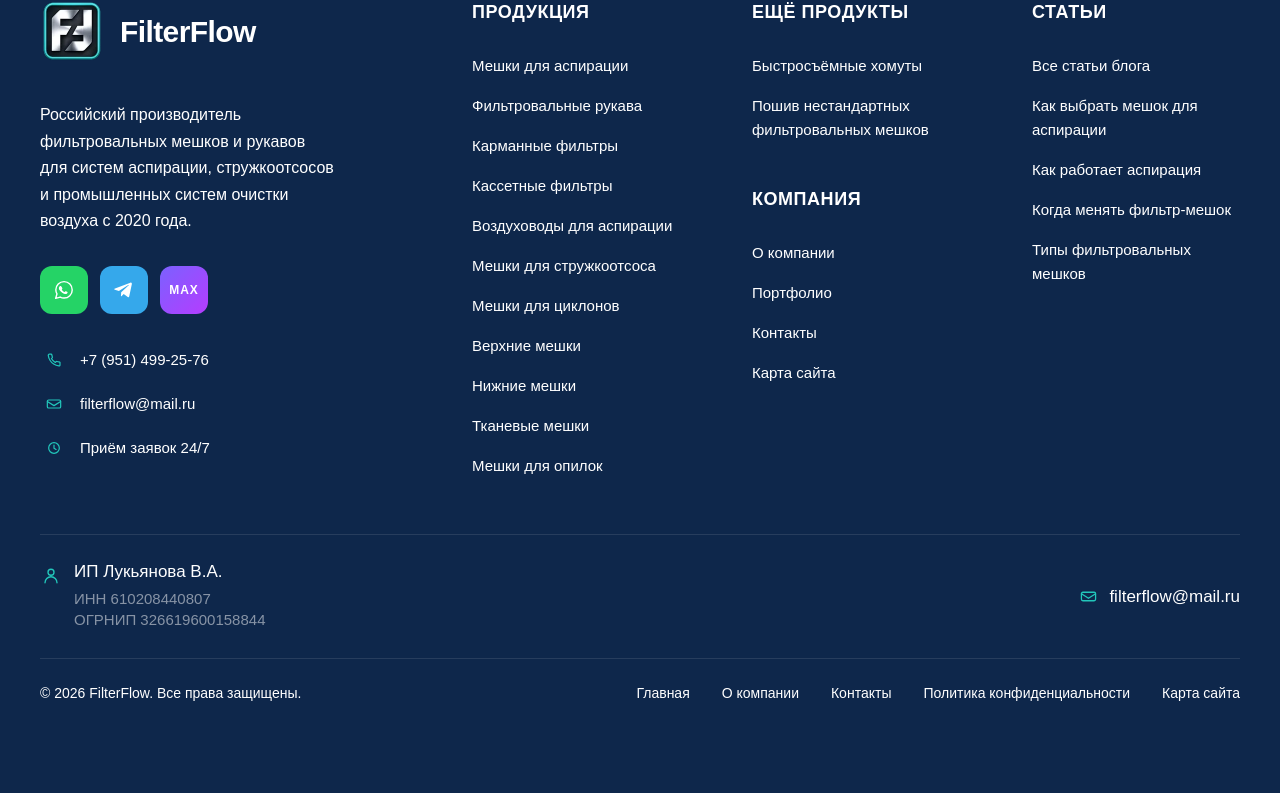
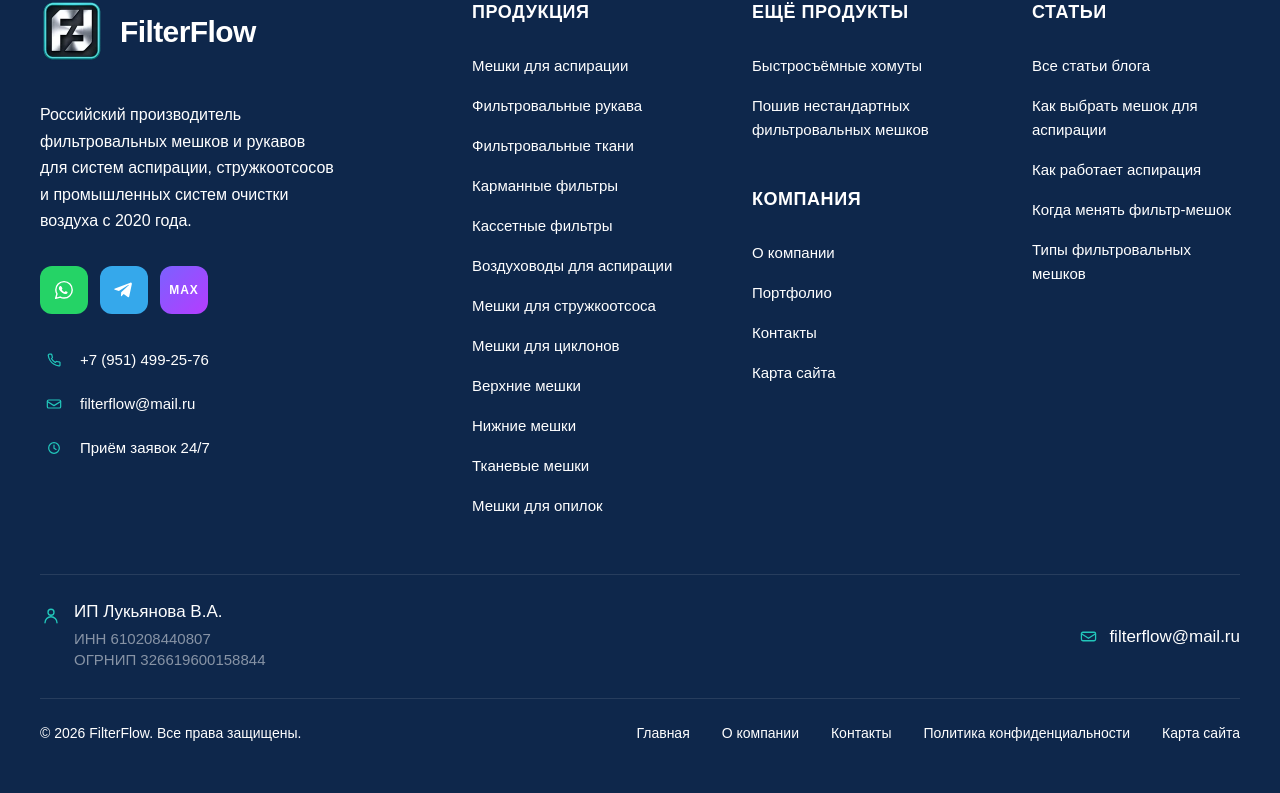
Before and after one commit to karipupkina-ux/filterflow-next, a Next.js app: page /bystrosemnye-homyty in a window 1280 px wide. Shown: the part 9988-10781 px from the top of the page. Built offline with nearby package versions, Linux system fonts and the light colour scheme.

Commit message:
feat: add filter fabrics to footer

```diff
--- a/app/components/Footer.tsx
+++ b/app/components/Footer.tsx
@@ -8,6 +8,7 @@ export default function Footer() {
   const productLinks = [
     { href: "/meshki-dlya-aspiracii/", label: "Мешки для аспирации" },
     { href: "/filtracionnye-rukava/", label: "Фильтровальные рукава" },
+    { href: "/filtrovalnye-tkani/", label: "Фильтровальные ткани" },
     { href: "/karmannye-filtry/", label: "Карманные фильтры" },
     { href: "/kassetnye-filtry/", label: "Кассетные фильтры" },
     { href: "/vozduhovody-dlya-aspiracii/", label: "Воздуховоды для аспирации" },
```
